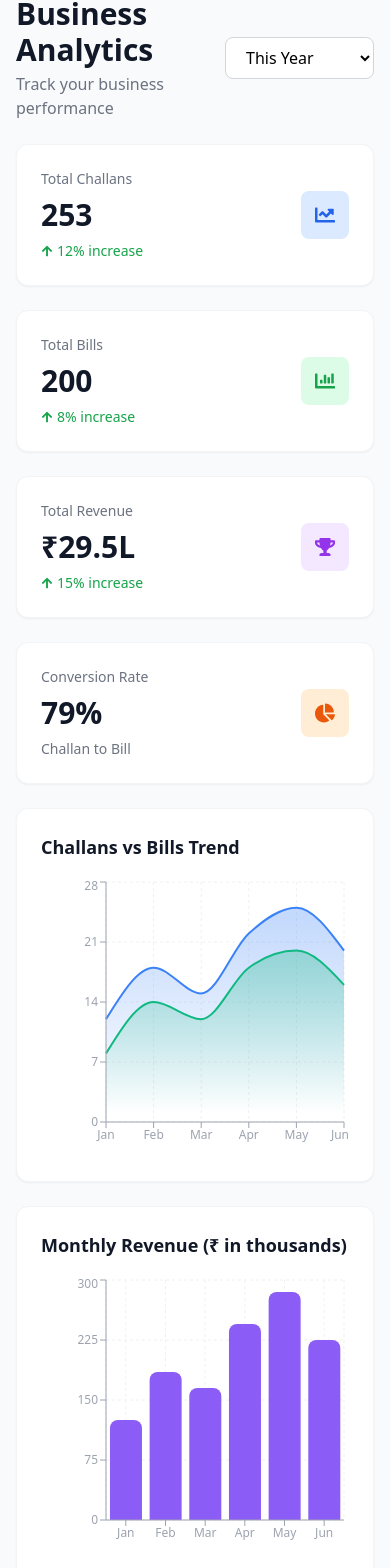
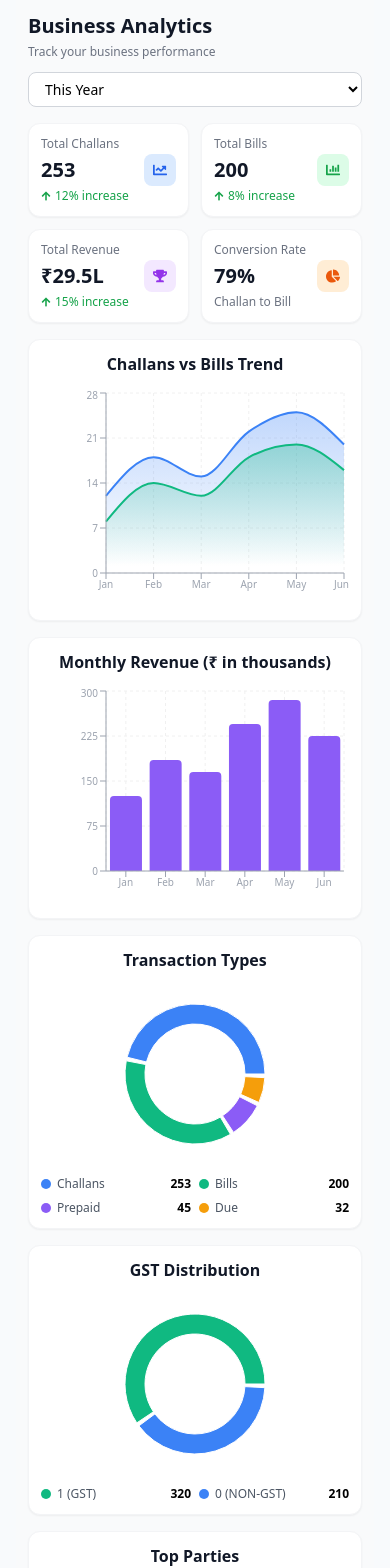
Before and after one commit to Roshani-sahu/Maheshwari-Motors, a React (Vite) app in the folder frontend/: page /reports in a window 390 px wide. Shown: the part 85-1653 px from the top of the page. Built offline with nearby package versions, Linux system fonts and the light colour scheme.

Commit message:
Update Reports.jsx

```diff
--- a/frontend/src/pages/Reports.jsx
+++ b/frontend/src/pages/Reports.jsx
@@ -35,17 +35,17 @@ const Reports = () => {
   ];
 
   return (
-    <div className="space-y-6  bg-gray-50 min-h-screen">
+    <div className="space-y-4 sm:space-y-6 bg-gray-50 min-h-screen px-3 sm:px-4 lg:px-6 py-4 sm:py-6">
       {/* Header */}
-      <div className="flex items-center justify-between">
+      <div className="flex flex-col sm:flex-row sm:items-center justify-between gap-3 sm:gap-0">
         <div>
-          <h1 className="text-3xl font-bold text-gray-900">Business Analytics</h1>
-          <p className="text-gray-500 mt-1">Track your business performance</p>
+          <h1 className="text-xl sm:text-2xl md:text-3xl font-bold text-gray-900">Business Analytics</h1>
+          <p className="text-gray-500 mt-1 text-xs sm:text-sm md:text-base">Track your business performance</p>
         </div>
         <select
           value={selectedPeriod}
           onChange={(e) => setSelectedPeriod(e.target.value)}
-          className="px-4 py-2 bg-white border border-gray-300 rounded-lg focus:ring-2 focus:ring-blue-500 focus:border-transparent"
+          className="px-3 py-1.5 sm:px-4 sm:py-2 bg-white border border-gray-300 rounded-lg focus:ring-2 focus:ring-blue-500 focus:border-transparent text-sm sm:text-base"
         >
           <option value="month">This Month</option>
           <option value="quarter">This Quarter</option>
@@ -54,72 +54,72 @@ const Reports = () => {
       </div>
 
       {/* Stats Cards */}
-      <div className="grid grid-cols-1 md:grid-cols-2 lg:grid-cols-4 gap-6">
-        <div className="bg-white p-6 rounded-xl shadow-sm border border-gray-100">
+      <div className="grid grid-cols-2 lg:grid-cols-4 gap-3 sm:gap-4 md:gap-6">
+        <div className="bg-white p-3 sm:p-4 md:p-6 rounded-xl shadow-sm border border-gray-100">
           <div className="flex items-center justify-between">
             <div>
-              <p className="text-sm text-gray-500 font-medium">Total Challans</p>
-              <h3 className="text-3xl font-bold text-gray-900 mt-2">253</h3>
-              <p className="text-sm text-green-600 mt-2 flex items-center gap-1">
-                <FaArrowUp size={12} /> 12% increase
+              <p className="text-xs sm:text-sm text-gray-500 font-medium">Total Challans</p>
+              <h3 className="text-xl sm:text-2xl md:text-3xl font-bold text-gray-900 mt-1 sm:mt-2">253</h3>
+              <p className="text-xs sm:text-sm text-green-600 mt-1 sm:mt-2 flex items-center gap-1">
+                <FaArrowUp size={10} className="sm:size-3" /> 12% increase
               </p>
             </div>
-            <div className="w-12 h-12 bg-blue-100 rounded-lg flex items-center justify-center">
-              <FaChartLine className="text-blue-600 text-xl" />
+            <div className="w-8 h-8 sm:w-10 sm:h-10 md:w-12 md:h-12 bg-blue-100 rounded-lg flex items-center justify-center">
+              <FaChartLine className="text-blue-600 text-sm sm:text-base md:text-xl" />
             </div>
           </div>
         </div>
 
-        <div className="bg-white p-6 rounded-xl shadow-sm border border-gray-100">
+        <div className="bg-white p-3 sm:p-4 md:p-6 rounded-xl shadow-sm border border-gray-100">
           <div className="flex items-center justify-between">
             <div>
-              <p className="text-sm text-gray-500 font-medium">Total Bills</p>
-              <h3 className="text-3xl font-bold text-gray-900 mt-2">200</h3>
-              <p className="text-sm text-green-600 mt-2 flex items-center gap-1">
-                <FaArrowUp size={12} /> 8% increase
+              <p className="text-xs sm:text-sm text-gray-500 font-medium">Total Bills</p>
+              <h3 className="text-xl sm:text-2xl md:text-3xl font-bold text-gray-900 mt-1 sm:mt-2">200</h3>
+              <p className="text-xs sm:text-sm text-green-600 mt-1 sm:mt-2 flex items-center gap-1">
+                <FaArrowUp size={10} className="sm:size-3" /> 8% increase
               </p>
             </div>
-            <div className="w-12 h-12 bg-green-100 rounded-lg flex items-center justify-center">
-              <FaChartBar className="text-green-600 text-xl" />
+            <div className="w-8 h-8 sm:w-10 sm:h-10 md:w-12 md:h-12 bg-green-100 rounded-lg flex items-center justify-center">
+              <FaChartBar className="text-green-600 text-sm sm:text-base md:text-xl" />
             </div>
           </div>
         </div>
 
-        <div className="bg-white p-6 rounded-xl shadow-sm border border-gray-100">
+        <div className="bg-white p-3 sm:p-4 md:p-6 rounded-xl shadow-sm border border-gray-100">
           <div className="flex items-center justify-between">
             <div>
-              <p className="text-sm text-gray-500 font-medium">Total Revenue</p>
-              <h3 className="text-3xl font-bold text-gray-900 mt-2">₹29.5L</h3>
-              <p className="text-sm text-green-600 mt-2 flex items-center gap-1">
-                <FaArrowUp size={12} /> 15% increase
+              <p className="text-xs sm:text-sm text-gray-500 font-medium">Total Revenue</p>
+              <h3 className="text-xl sm:text-2xl md:text-3xl font-bold text-gray-900 mt-1 sm:mt-2">₹29.5L</h3>
+              <p className="text-xs sm:text-sm text-green-600 mt-1 sm:mt-2 flex items-center gap-1">
+                <FaArrowUp size={10} className="sm:size-3" /> 15% increase
               </p>
             </div>
-            <div className="w-12 h-12 bg-purple-100 rounded-lg flex items-center justify-center">
-              <FaTrophy className="text-purple-600 text-xl" />
+            <div className="w-8 h-8 sm:w-10 sm:h-10 md:w-12 md:h-12 bg-purple-100 rounded-lg flex items-center justify-center">
+              <FaTrophy className="text-purple-600 text-sm sm:text-base md:text-xl" />
             </div>
           </div>
         </div>
 
-        <div className="bg-white p-6 rounded-xl shadow-sm border border-gray-100">
+        <div className="bg-white p-3 sm:p-4 md:p-6 rounded-xl shadow-sm border border-gray-100">
           <div className="flex items-center justify-between">
             <div>
-              <p className="text-sm text-gray-500 font-medium">Conversion Rate</p>
-              <h3 className="text-3xl font-bold text-gray-900 mt-2">79%</h3>
-              <p className="text-sm text-gray-500 mt-2">Challan to Bill</p>
+              <p className="text-xs sm:text-sm text-gray-500 font-medium">Conversion Rate</p>
+              <h3 className="text-xl sm:text-2xl md:text-3xl font-bold text-gray-900 mt-1 sm:mt-2">79%</h3>
+              <p className="text-xs sm:text-sm text-gray-500 mt-1 sm:mt-2">Challan to Bill</p>
             </div>
-            <div className="w-12 h-12 bg-orange-100 rounded-lg flex items-center justify-center">
-              <FaChartPie className="text-orange-600 text-xl" />
+            <div className="w-8 h-8 sm:w-10 sm:h-10 md:w-12 md:h-12 bg-orange-100 rounded-lg flex items-center justify-center">
+              <FaChartPie className="text-orange-600 text-sm sm:text-base md:text-xl" />
             </div>
           </div>
         </div>
       </div>
 
       {/* Charts Row 1 */}
-      <div className="grid grid-cols-1 lg:grid-cols-2 gap-6">
+      <div className="grid grid-cols-1 lg:grid-cols-2 gap-4 sm:gap-6">
         {/* Line Chart */}
-        <div className="bg-white p-6 rounded-xl shadow-sm border border-gray-100">
-          <h3 className="text-lg font-semibold text-gray-900 mb-4">Challans vs Bills Trend</h3>
-          <ResponsiveContainer width="100%" height={280}>
+        <div className="bg-white p-3 sm:p-4 md:p-6 rounded-xl shadow-sm border border-gray-100">
+          <h3 className="text-base sm:text-lg font-semibold text-gray-900 mb-3 sm:mb-4 text-center sm:text-left">Challans vs Bills Trend</h3>
+          <ResponsiveContainer width="100%" height={220} className="mx-auto sm:mx-0">
             <AreaChart data={monthlyData}>
               <defs>
                 <linearGradient id="colorChallans" x1="0" y1="0" x2="0" y2="1">
@@ -132,9 +132,9 @@ const Reports = () => {
                 </linearGradient>
               </defs>
               <CartesianGrid strokeDasharray="3 3" stroke="#f0f0f0" />
-              <XAxis dataKey="month" stroke="#9CA3AF" style={{ fontSize: '12px' }} />
-              <YAxis stroke="#9CA3AF" style={{ fontSize: '12px' }} />
-              <Tooltip contentStyle={{ backgroundColor: '#fff', border: '1px solid #e5e7eb', borderRadius: '8px', fontSize: '12px' }} />
+              <XAxis dataKey="month" stroke="#9CA3AF" style={{ fontSize: '10px', sm: '12px' }} />
+              <YAxis stroke="#9CA3AF" style={{ fontSize: '10px', sm: '12px' }} />
+              <Tooltip contentStyle={{ backgroundColor: '#fff', border: '1px solid #e5e7eb', borderRadius: '8px', fontSize: '11px', sm: '12px' }} />
               <Area type="monotone" dataKey="challans" stroke="#3B82F6" fillOpacity={1} fill="url(#colorChallans)" strokeWidth={2} />
               <Area type="monotone" dataKey="bills" stroke="#10B981" fillOpacity={1} fill="url(#colorBills)" strokeWidth={2} />
             </AreaChart>
@@ -142,48 +142,48 @@ const Reports = () => {
         </div>
 
         {/* Bar Chart */}
-        <div className="bg-white p-6 rounded-xl shadow-sm border border-gray-100">
-          <h3 className="text-lg font-semibold text-gray-900 mb-4">Monthly Revenue (₹ in thousands)</h3>
-          <ResponsiveContainer width="100%" height={280}>
+        <div className="bg-white p-3 sm:p-4 md:p-6 rounded-xl shadow-sm border border-gray-100">
+          <h3 className="text-base sm:text-lg font-semibold text-gray-900 mb-3 sm:mb-4 text-center sm:text-left">Monthly Revenue (₹ in thousands)</h3>
+          <ResponsiveContainer width="100%" height={220} className="mx-auto sm:mx-0">
             <BarChart data={monthlyData}>
               <CartesianGrid strokeDasharray="3 3" stroke="#f0f0f0" />
-              <XAxis dataKey="month" stroke="#9CA3AF" style={{ fontSize: '12px' }} />
-              <YAxis stroke="#9CA3AF" style={{ fontSize: '12px' }} />
-              <Tooltip contentStyle={{ backgroundColor: '#fff', border: '1px solid #e5e7eb', borderRadius: '8px', fontSize: '12px' }} />
-              <Bar dataKey="revenue" fill="#8B5CF6" radius={[8, 8, 0, 0]} />
+              <XAxis dataKey="month" stroke="#9CA3AF" style={{ fontSize: '10px', sm: '12px' }} />
+              <YAxis stroke="#9CA3AF" style={{ fontSize: '10px', sm: '12px' }} />
+              <Tooltip contentStyle={{ backgroundColor: '#fff', border: '1px solid #e5e7eb', borderRadius: '8px', fontSize: '11px', sm: '12px' }} />
+              <Bar dataKey="revenue" fill="#8B5CF6" radius={[4, 4, 0, 0]} />
             </BarChart>
           </ResponsiveContainer>
         </div>
       </div>
 
       {/* Charts Row 2 */}
-      <div className="grid grid-cols-1 lg:grid-cols-3 gap-6">
+      <div className="grid grid-cols-1 lg:grid-cols-3 gap-4 sm:gap-6">
         {/* Pie Chart 1 */}
-        <div className="bg-white p-6 rounded-xl shadow-sm border border-gray-100">
-          <h3 className="text-lg font-semibold text-gray-900 mb-4">Transaction Types</h3>
-          <ResponsiveContainer width="100%" height={220}>
+        <div className="bg-white p-3 sm:p-4 md:p-6 rounded-xl shadow-sm border border-gray-100">
+          <h3 className="text-base sm:text-lg font-semibold text-gray-900 mb-3 sm:mb-4 text-center sm:text-left">Transaction Types</h3>
+          <ResponsiveContainer width="100%" height={180} className="mx-auto">
             <PieChart>
               <Pie
                 data={transactionTypeData}
                 cx="50%"
                 cy="50%"
-                innerRadius={60}
-                outerRadius={80}
-                paddingAngle={5}
+                innerRadius={50}
+                outerRadius={70}
+                paddingAngle={3}
                 dataKey="value"
               >
                 {transactionTypeData.map((entry, index) => (
                   <Cell key={`cell-${index}`} fill={entry.color} />
                 ))}
               </Pie>
-              <Tooltip />
+              <Tooltip contentStyle={{ fontSize: '11px', sm: '12px' }} />
             </PieChart>
           </ResponsiveContainer>
-          <div className="grid grid-cols-2 gap-2 mt-4">
+          <div className="grid grid-cols-2 gap-2 mt-3 sm:mt-4">
             {transactionTypeData.map((item, index) => (
-              <div key={index} className="flex items-center gap-2">
-                <div className="w-3 h-3 rounded-full" style={{ backgroundColor: item.color }}></div>
-                <span className="text-xs text-gray-600">{item.name}</span>
+              <div key={index} className="flex items-center gap-1.5 sm:gap-2">
+                <div className="w-2.5 h-2.5 sm:w-3 sm:h-3 rounded-full" style={{ backgroundColor: item.color }}></div>
+                <span className="text-xs text-gray-600 truncate">{item.name}</span>
                 <span className="text-xs font-semibold ml-auto">{item.value}</span>
               </div>
             ))}
@@ -191,31 +191,31 @@ const Reports = () => {
         </div>
 
         {/* Pie Chart 2 */}
-        <div className="bg-white p-6 rounded-xl shadow-sm border border-gray-100">
-          <h3 className="text-lg font-semibold text-gray-900 mb-4">GST Distribution</h3>
-          <ResponsiveContainer width="100%" height={220}>
+        <div className="bg-white p-3 sm:p-4 md:p-6 rounded-xl shadow-sm border border-gray-100">
+          <h3 className="text-base sm:text-lg font-semibold text-gray-900 mb-3 sm:mb-4 text-center sm:text-left">GST Distribution</h3>
+          <ResponsiveContainer width="100%" height={180} className="mx-auto">
             <PieChart>
               <Pie
                 data={gstData}
                 cx="50%"
                 cy="50%"
-                innerRadius={60}
-                outerRadius={80}
-                paddingAngle={5}
+                innerRadius={50}
+                outerRadius={70}
+                paddingAngle={3}
                 dataKey="value"
               >
                 {gstData.map((entry, index) => (
                   <Cell key={`cell-${index}`} fill={entry.color} />
                 ))}
               </Pie>
-              <Tooltip />
+              <Tooltip contentStyle={{ fontSize: '11px', sm: '12px' }} />
             </PieChart>
           </ResponsiveContainer>
-          <div className="grid grid-cols-2 gap-2 mt-4">
+          <div className="grid grid-cols-2 gap-2 mt-3 sm:mt-4">
             {gstData.map((item, index) => (
-              <div key={index} className="flex items-center gap-2">
-                <div className="w-3 h-3 rounded-full" style={{ backgroundColor: item.color }}></div>
-                <span className="text-xs text-gray-600">{item.name}</span>
+              <div key={index} className="flex items-center gap-1.5 sm:gap-2">
+                <div className="w-2.5 h-2.5 sm:w-3 sm:h-3 rounded-full" style={{ backgroundColor: item.color }}></div>
+                <span className="text-xs text-gray-600 truncate">{item.name}</span>
                 <span className="text-xs font-semibold ml-auto">{item.value}</span>
               </div>
             ))}
@@ -223,18 +223,18 @@ const Reports = () => {
         </div>
 
         {/* Top Parties */}
-        <div className="bg-white p-6 rounded-xl shadow-sm border border-gray-100">
-          <h3 className="text-lg font-semibold text-gray-900 mb-4">Top Parties</h3>
-          <div className="space-y-3">
+        <div className="bg-white p-3 sm:p-4 md:p-6 rounded-xl shadow-sm border border-gray-100">
+          <h3 className="text-base sm:text-lg font-semibold text-gray-900 mb-3 sm:mb-4 text-center sm:text-left">Top Parties</h3>
+          <div className="space-y-2 sm:space-y-3">
             {topPartiesData.map((item, index) => (
               <div key={index} className="flex items-center justify-between">
-                <div className="flex items-center gap-3">
-                  <div className="w-8 h-8 bg-gradient-to-br from-yellow-400 to-orange-500 rounded-full flex items-center justify-center text-white font-bold text-sm">
+                <div className="flex items-center gap-2 sm:gap-3">
+                  <div className="w-6 h-6 sm:w-7 sm:h-7 md:w-8 md:h-8 bg-gradient-to-br from-yellow-400 to-orange-500 rounded-full flex items-center justify-center text-white font-bold text-xs sm:text-sm">
                     {index + 1}
                   </div>
-                  <span className="text-sm font-medium text-gray-700">{item.party}</span>
+                  <span className="text-xs sm:text-sm font-medium text-gray-700 truncate">{item.party}</span>
                 </div>
-                <span className="text-sm font-bold text-gray-900">₹{item.amount}K</span>
+                <span className="text-xs sm:text-sm font-bold text-gray-900">₹{item.amount}K</span>
               </div>
             ))}
           </div>
```
